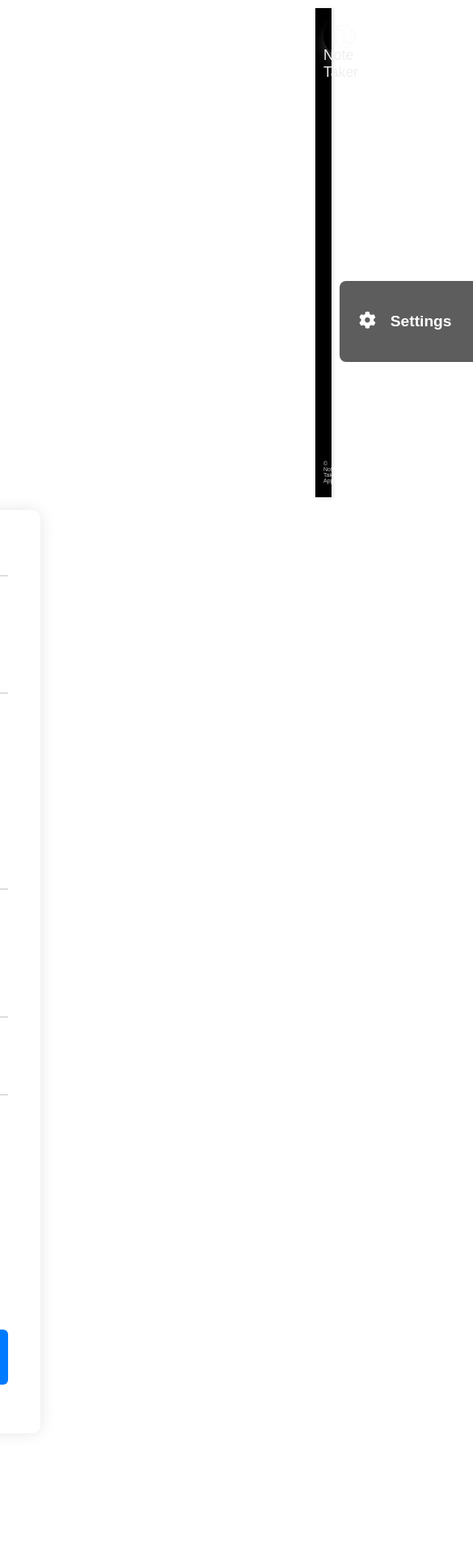
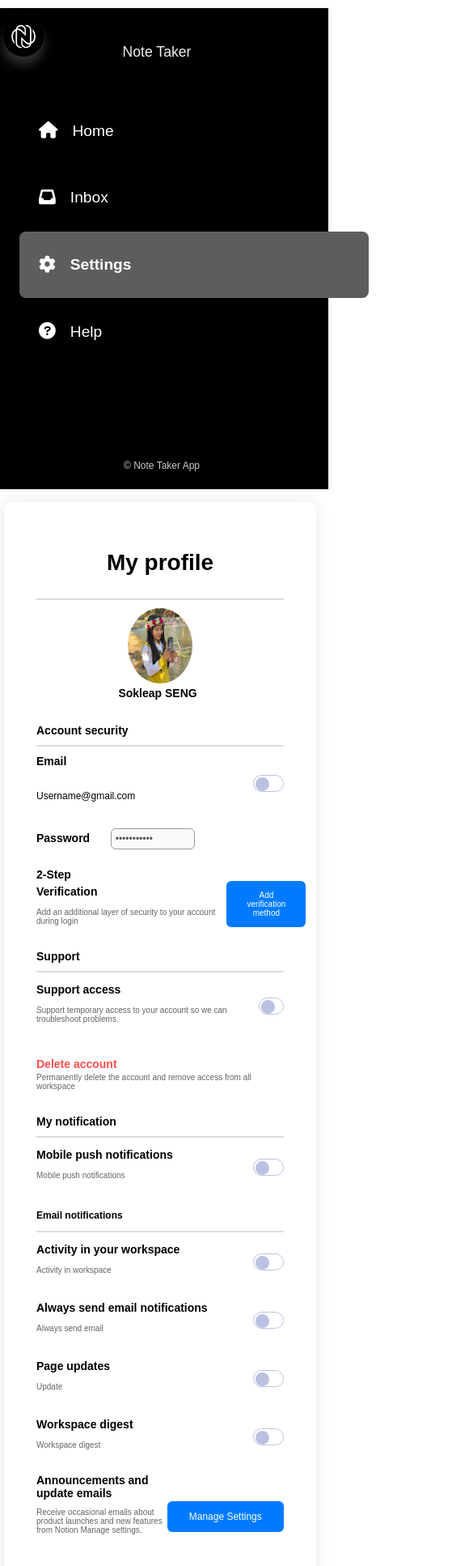
Before and after one commit to Sokleap-Seng/project-Note-Taker-G5, a plain HTML site: page page/setting.html in a window 390 px wide. Shown: the top 1934 px of the page at 81% size, 585 px wide, since content can reach past the window. Before the commit the page ends 1785 px from the top, so only its background shows below. Drawn offline with Linux system fonts and the light colour scheme.

Commit message:
#22 added update setting responsive

```diff
--- a/css/setting.css
+++ b/css/setting.css
@@ -333,20 +333,25 @@ hr {
 }
  @media (max-width: 768px) {
     .sidebar {
-        width: 100%;
+        width: 748px;
+        margin-right: 400px;
+        height: 44vh;
     }
-
-    .content {
-        margin-left: 220px;
-        margin-top: 80px;
+    .profile{
+        display: flex;
+        height: 10vh;
+        margin-right: 800px;
     }
     .profile a {
-        width: 30px;
-        display: inline-block;
+        margin-left: 320px;
+        display: flex;
+        justify-content: center;
+        width: 100px;
     }
 
     nav {
         width: 100%;
+        height: 36vh;
     }
 
     nav a p {
@@ -355,7 +360,7 @@ hr {
 
     nav a {
         width: 130px;
-        height: 8vh;
+        height: 3vh;
         display: inline-block;
     }
 
@@ -370,9 +375,9 @@ hr {
 
     #app {
         width: 600px;
-        margin-right: 300px;
+        margin-right: 100px;
         position: relative;
-        right: 200px;
+        right: 160px;
     }
 
     #app .profile-container {
@@ -541,169 +546,160 @@ hr {
 
 @media (max-width: 400px) {
     .sidebar {
+        width: 392px;
+        margin-right: 400px;
+        height: 68vh;
+    }
+    .profile{
+        display: flex;
+        flex-direction: column;
+        height: 10vh;
         width: 100%;
-        height: 170vh;
+    }
+    .profile .king-image{
+        display: flex;
+    }
+    .profile a{
+        margin-left: 140px;
     }
 
-    .content {
-        margin: 0;
-        padding: 10px;
-        top: 30px;
-    }
-    .profile a{
-        width: 20px;
-        display: none;
-    }
-    nav{
-        width: 100px;
-    }
-    nav a{
-        width: 110px;
-    }
-    .footer{
+
+    nav {
         width: 100%;
-        font-size: 3px;
-    }
-    .footer p{
-        font-size: 7px;
+        height: 56vh;
+        margin-right: 50px;
     }
 
-    #app{
-        width: 500px;
-        margin-right: 800px;
+    nav a {
+        height: 6vh;
+        display: inline-block;
+        padding: 8px 16px;
     }
-    #app .profile-container{
-        margin: 0;
+
+    .footer {
+        width: 100%;
+        font-size: 10px;
+        text-align: center;
     }
-    #app .profile-container .myprofile{
-        font-size: 8px;
+
+    .footer p {
+        font-size: 12px;
+    }
+    #app {
+        width: 386px;
+        position: relative;
+        right: 152px;
+    }
+
+    #app .profile-container {
+        margin-left: 0;
+    }
+
+    #app .profile-container .myprofile {
+        font-size: 14px;
         display: flex;
         justify-content: center;
         align-items: center;
     }
-    #app .profile-container .profile-header{
+
+    #app .profile-container .profile-header {
         display: flex;
         flex-direction: column;
+        align-items: center;
     }
+
     #app .profile-container .profile-header .profile-img img {
-        width: 50px;
-        height: 8vh;
+        width: 80px;
+        height: 11vh;
+    }
 
+    #app .profile-container .profile-header .profile-info h1 {
+        font-size: 14px;
+        display: flex;
+        text-align: center;
+        margin-left: 420px;
     }
-    #app .profile-container .profile-header .profile-info{
-        width: 100%;
-    }
-    .profile-info h1{
-        font-size: 10px;
+
+    .profile-info h1 {
+        font-size: 12px;
         width: 100%;
         display: flex;
         justify-content: center;
-        margin-right: 30px;
+        margin-left: 0;
+        text-align: center;
     }
-    .fa-pen{
-        display: none;
+
+    .fa-pen {
+        display: inline-block;
+        position: relative;
+        right: 0;
     }
-    .section h2{
+
+    .section h2 {
+        font-size: 14px;
+        margin-bottom: 10px;
+    }
+
+    hr {
+        margin: 10px 0;
+    }
+
+    .section .sub-field-email label,
+    .section .field-password label {
+        font-size: 14px;
+    }
+
+    .section .sub-field-email p,
+    .section .field-password input[type=password] {
         font-size: 12px;
-        margin-bottom: 5px;
     }
-    hr{
-        margin: 0;
-        padding: 0;
-        margin-bottom: 5px;
+
+    .section button {
+        font-size: 10px;
+        width: 100%;
+        height: auto;
+        margin-top: 10px;
     }
-    .section .sub-field-email label{
-        font-size: 8px;
+    .sub-field .button {
+        width: 100%;
+        font-size: 12px;
+        height: auto;
+        margin-top: 20px;
     }
-    .section .sub-field-email p{
+
+    .sub-field input[type=checkbox] {
+        display: inline-block;
+    }
+
+    .section .sub-field .field-support p,
+    .section .field .field-delete p {
         font-size: 10px;
     }
-    .section .field-password label{
-        font-size: 12px;
+
+    .section .sub-field .field-mobile p,
+    .section .sub-field .field-page p,
+    .section .sub-field .field-workspace p {
+        font-size: 10px;
     }
-    .section .field-password input[type=password]{
-        display: none;
 
-    }
-    .section .field{
-        font-size: 12px;
-        display: flex;
-        flex-direction: column;
-    }
-    .section .field .field-step label{
-        font-size: 12px;
-    }
-    .section .field .field-step p{
-        font-size: 8px;
-    }
-    .section button{
-        font-size: 8px;
-        width: 90%;
-    }
-    .section .sub-field label{
-        font-size: 12px;
-    }
-    .section .sub-field .field-support p{
-        font-size: 8px;
-    }
-    .section .field .field-delete h3{
-        font-size: 12px;
-    }
-    .section .field .field-delete p{
-        font-size: 8px;
-    }
-    .section .sub-field .field-mobile label{
-        font-size: 12px;
-    }
-    .section .sub-field .field-mobile p{
-        font-size: 8px;
-    }
-    .field-notifications label{
+    .field-notifications label {
         font-size: 12px;
         margin-right: 40px;
         font-weight: bold;
     }
-    .sub-field .sub-field-activity label{
-        font-size: 12px;
-    }
-    .sub-field .sub-field-activity p{
-        font-size: 8px;
-    }
-    .sub-field .sub-field-always label{
-        font-size: 12px;
-    }
-    .sub-field .sub-field-always p{
-        font-size: 8px;
-    }
-    .sub-field .sub-field-page label{
-        font-size: 12px;
-    }
-    .sub-field .sub-field-page p{
-        font-size: 8px;
-    }
-    .sub-field .sub-field-workspace label{
-        font-size: 12px;
-    }
-    .sub-field .sub-field-workspace p{
-        font-size: 8px;
-    }
-    .sub-field .sub-field-announcements{
+
+    .sub-field .sub-field-announcements {
         display: flex;
         flex-direction: column;
+        align-items: flex-start;
     }
-    .sub-field .sub-field-announcements label{
-        font-style: 12px;
+
+    .sub-field .sub-field-announcements label {
+        font-size: 14px;
     }
-    .sub-field .sub-field-announcements p{
-        display: none;
+
+    .sub-field .sub-field-announcements p {
+        display: inline-block;
+        font-size: 10px;
     }
-    .sub-field .button{
-        width: 100%;
-        font-size: 6px;
-        height: 8vh;
-        margin-top: 20px;
-    }
-   .sub-field input[type=checkbox]{
-       display: none;
-   }
 }
```
